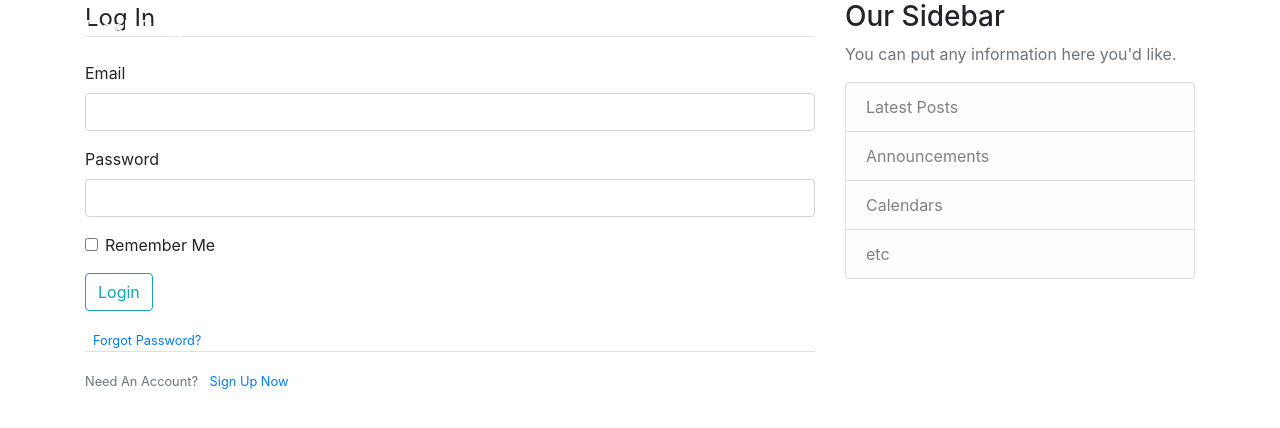
After one commit to Ghenet/MusicPot, a Flask app: template templates/login.html in a window 1280 px wide. The commit adds this page. Shown: the top 428 px of the page. Run offline with Flask 2, Linux system fonts and the light colour scheme; the template is opened without the code that fills it: values that come from a table or form of the project are taken from there, others are empty; some libraries are stand-ins or nearby versions.

Commit message:
adds the login template

```diff
--- /dev/null
+++ b/templates/login.html
@@ -0,0 +1,55 @@
+{% extends 'layout.html' %}
+{% block content %}
+        <div class="content-section">
+                <form method="POST" action="">
+                        {{ form.hidden_tag()}}
+                        <fieldset class="form-group">
+                            <legend class="border-bottom mb-4">Log In</legend>
+
+                            <div class="form-group">
+                                {{form.email.label(class="form-control-label")}}
+
+                                {% if form.email.errors %}
+                                    {{form.email(class="form-control from-control-lg is-invalid")}}
+                                        <div class="invalid-feedback">
+                                            {% for error in form.email.errors %}
+                                            <span>{{ error }}</span>
+                                            {% endfor %}
+                                        </div>
+                                {% else %}
+                                    {{form.email(class="form-control from-control-lg")}}
+                                {% endif %}
+                            </div>
+                            <div class="form-group">
+                                {{form.password.label(class="form-control-label")}}
+
+                                {% if form.password.errors %}
+                                    {{form.password(class="form-control from-control-lg is-invalid")}}
+                                        <div class="invalid-feedback">
+                                            {% for error in form.password.errors %}
+                                            <span>{{ error }}</span>
+                                            {% endfor %}
+                                        </div>
+                                {% else %}
+                                {{form.password(class="form-control from-control-lg")}}
+                                {% endif %}
+                            </div>
+                            <div class="form-check">
+                                {{ form.remember(class="form-check-input")}}
+                                {{ form.remember.label(class="form-check-label")}}
+                            </div>
+                        </fieldset>
+                        <div class="form-group">
+                            {{ form.submit(class="btn btn-outline-info")}}
+                        </div>
+                        <small class="text-muted ml-2">
+                            <a href="#">Forgot Password?</a>
+                        </small>
+                </form>
+        </div>
+    <div class="border-top pt-3">
+        <small class="text-muted">
+            Need An Account? <a class="ml-2" href="{{url_for('register')}}">Sign Up Now</a>
+        </small>
+    </div>
+{% endblock %}
--- a/templates/register.html
+++ b/templates/register.html
@@ -76,7 +76,7 @@
     </div>
 <div class="border-top pt-3">
     <small class="text-muted">
-        Already Have An Account? <a class="ml-2" href="{{url_for('profile')}}">Sign In</a>
+        Already Have An Account? <a class="ml-2" href="{{url_for('login')}}">Sign In</a>
                     </small>
         </div>
 {% endblock %}
```
